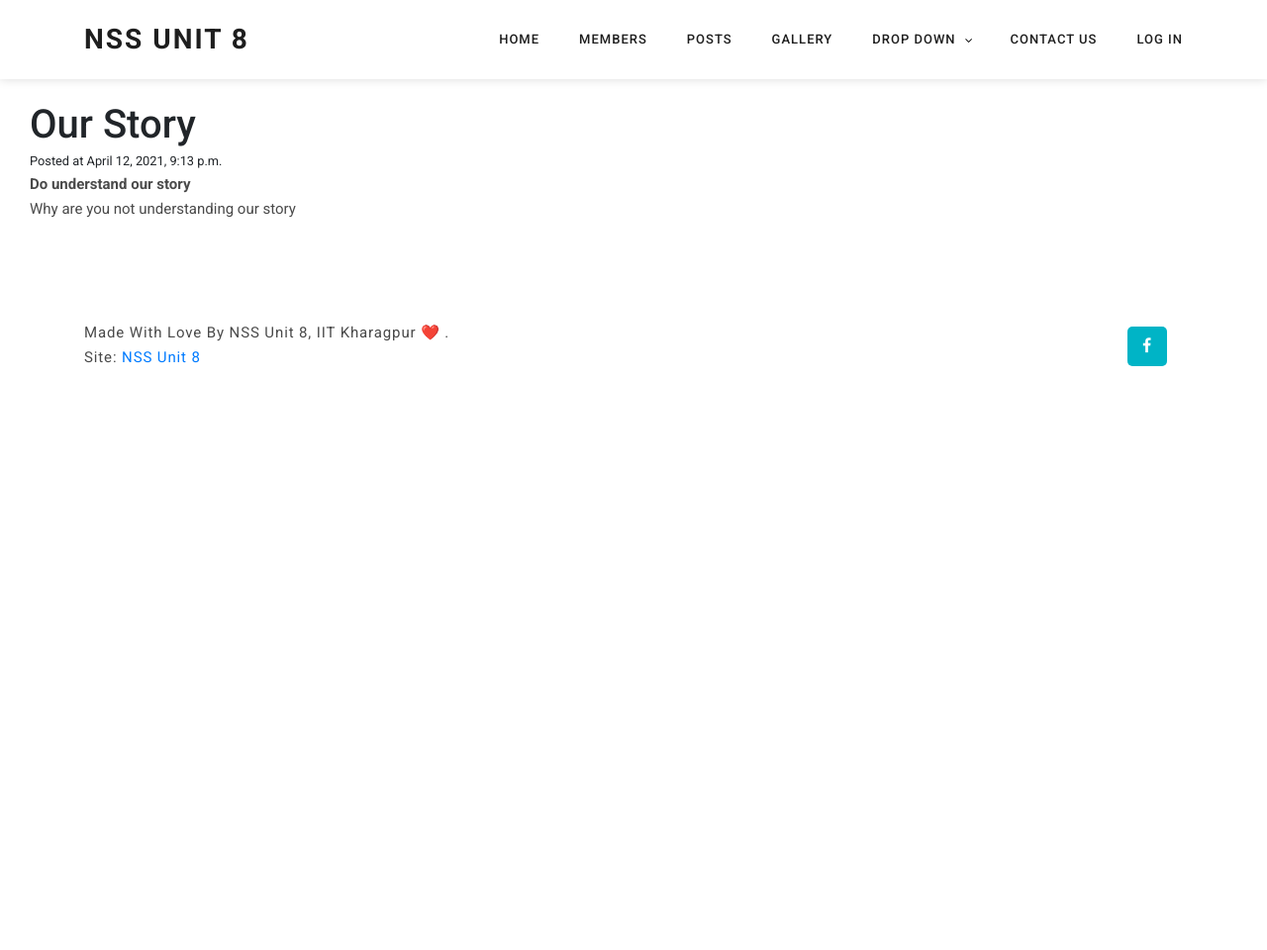
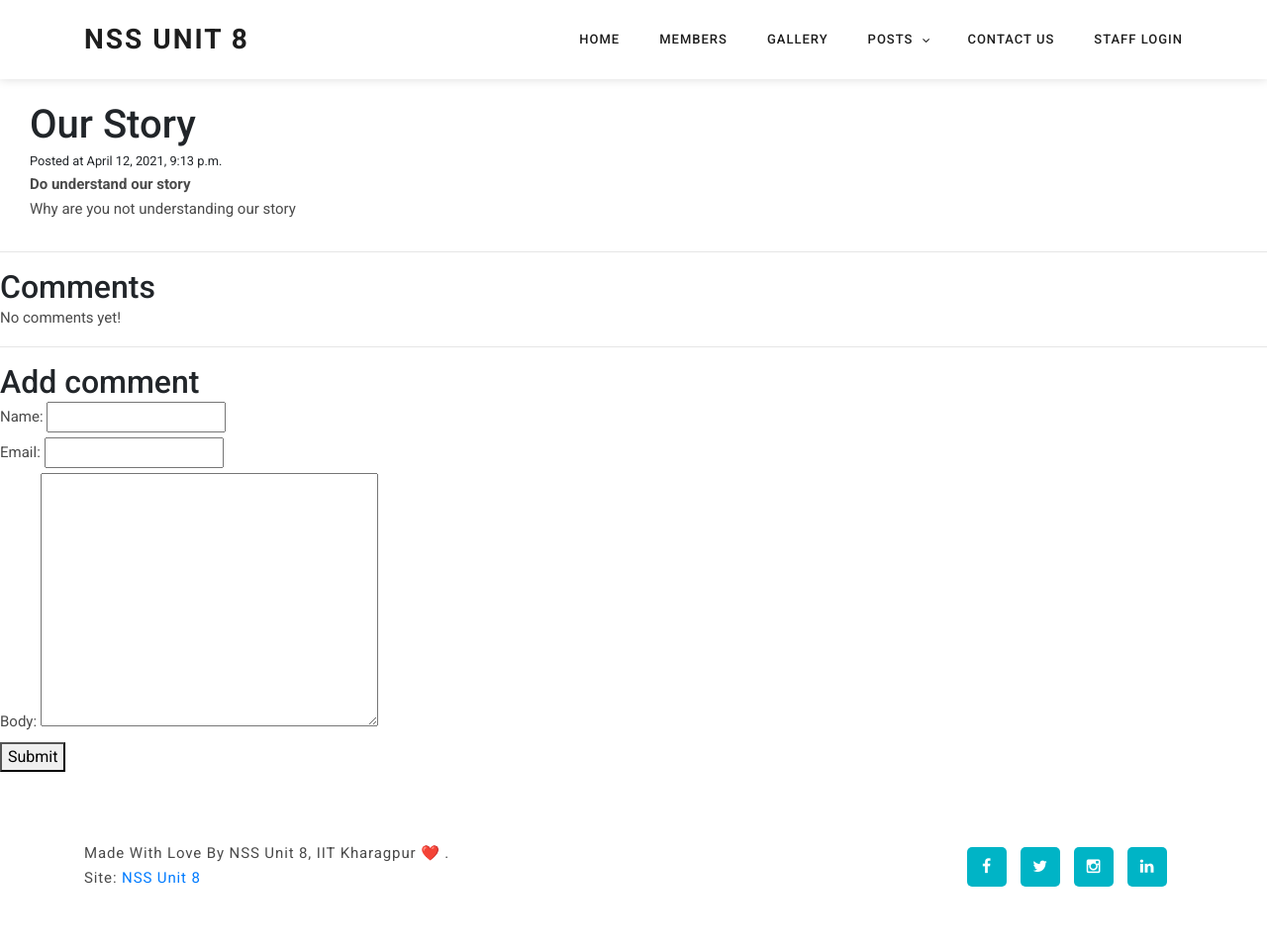
Before and after one commit to devsTudu/nss-unit8, a Django app: page /3/ in a window 1280 px wide. Shown: the whole page at 99% size. Before the commit the page ends 370 px from the top, so only its background shows below. Run offline with Django 3.2, Linux system fonts and the light colour scheme; data comes from the database, SQL or seed files in the repository; both versions use the stored data as it was after the commit; some libraries are stand-ins or nearby versions.

Commit message:
added models for members input and display

```diff
--- a/home/admin.py
+++ b/home/admin.py
@@ -1,6 +1,8 @@
 from django.contrib import admin
 
 # Register your models here.
-from .models import Post
+from .models import Post, Car, Members
 
 admin.site.register(Post)
+admin.site.register(Car)
+admin.site.register(Members)
--- a/home/models.py
+++ b/home/models.py
@@ -11,6 +11,21 @@ class Post(models.Model):
   class Meta:
     ordering = ['-date_added']
 
+class Car(models.Model):
+    name = models.CharField(max_length=255)
+    price = models.DecimalField(max_digits=5, decimal_places=2)
+    photo = models.ImageField(upload_to='cars')
+
+class Members(models.Model):
+    Name = models.CharField(max_length=255)
+    Roll_Number = models.CharField(max_length=9)
+    FB_Handle = models.CharField(max_length=100)
+    Insta_Id = models.CharField(max_length=100)
+    Twitter = models.CharField(max_length=100)
+    LinkedIn = models.CharField(max_length=100)
+    image = models.ImageField(upload_to='MembersPhoto')
+
+
 class Comment(models.Model):
     post = models.ForeignKey(Post, related_name='comments', on_delete=models.CASCADE)
     name = models.CharField(max_length=255)
--- a/home/views.py
+++ b/home/views.py
@@ -1,9 +1,7 @@
 from django.shortcuts import render, HttpResponse,redirect
 
-from .models import Post
-
 from .forms import CommentForm
-from .models import Post
+from .models import Post, Car, Members
 
 def homepage(request):
   posts = Post.objects.all()
@@ -27,7 +25,9 @@ def post_detail(request, slug):
     return render(request, 'readblog.html', {'post': post, 'form': form})
 
 def showgallery(request):
-  return render(request,'gallery.html')
+  objects = Car.objects.all()
+  return render(request,'gallery.html',{'cars':objects})
 
 def seeMembers(request):
-  return render(request,'members.html')
+  members = Members.objects.all()
+  return render(request,'members.html',{'members':members})
--- a/mysite/urls.py
+++ b/mysite/urls.py
@@ -1,11 +1,12 @@
 
 from django.contrib import admin
-from django.urls import path, include
+from django.urls import path
+from . import settings
+from django.contrib.staticfiles.urls import static
+from django.contrib.staticfiles.urls import staticfiles_urlpatterns
 
-from django.views.static import serve
-from django.conf.urls import url
-from django.conf.urls.static import static
-from django.conf import settings
+
+
 
 from home.views import homepage, post_detail, showgallery, seeMembers
 
@@ -15,7 +16,9 @@ urlpatterns = [
     path('gallery/',showgallery,name='NSS Gallery'),
     path('members/',seeMembers,name='NSS Members'),
     path('',homepage,name='NSS Unit 8'),
+
     path('<slug:slug>/', post_detail, name='post_detail'),
-    url(r'^media/(?P<path>.*)$', serve,{'document_root':       settings.MEDIA_ROOT}),
-    url(r'^static/(?P<path>.*)$', serve,{'document_root': settings.STATIC_ROOT}),
 ]
+
+urlpatterns += staticfiles_urlpatterns()
+urlpatterns += static(settings.MEDIA_URL, document_root=settings.MEDIA_ROOT)
--- a/templates/base.html
+++ b/templates/base.html
@@ -1,7 +1,6 @@
 {% load static %}
 <!DOCTYPE html>
 <html lang="en">
-
   <head>
 
     <meta charset="utf-8">
@@ -15,13 +14,7 @@
     <link rel = "icon" href =
         "{% static 'images/slider-icon.png' %}"
         type = "image/x-icon">
-<!--
 
-ART FACTORY
-
-https://templatemo.com/tm-537-art-factory
-
--->
     <!-- Additional CSS Files -->
     <link rel="stylesheet" type="text/css" href="{% static 'css/bootstrap.min.css' %}">
     <link rel="stylesheet" type="text/css" href="{% static 'css/font-awesome.css' %}">
@@ -54,20 +47,19 @@ https://templatemo.com/tm-537-art-factory
                         <!-- ***** Menu Start ***** -->
                         <ul class="nav">
                             <li><a href="https://nss-unit8.devst.repl.co/">Home</a></li>
-                            <li><a href="members">Members</a></li>
-                            <li class="scroll-to-section"><a href="#services">Posts</a></li>
-                            <li><a href="gallery">Gallery</a></li>
+                            <li><a href="/members">Members</a></li>
+                            <li><a href="/gallery">Gallery</a></li>
                             <li class="submenu">
-                                <a href="javascript:;">Drop Down</a>
+                                <a href="javascript:;">Posts</a>
                                 <ul>
-                                    <li><a href="">About Us</a></li>
-                                    <li><a href="">History</a></li>
-                                    <li><a href="">FAQ's</a></li>
-                                    <li><a href="">Blog</a></li>
+                                    <li><a href="">Articles</a></li>
+                                    <li><a href="">Research</a></li>
+                                    <li><a href="">Videos</a></li>
+                                    <li><a href="">Blogs</a></li>
                                 </ul>
                             </li>
                             <li class="scroll-to-section"><a href="#contact-us">Contact Us</a></li>
-                            <li ><a href="/admin">Log In</a></li>
+                            <li ><a href="/admin">Staff Login</a></li>
                         </ul>
                         <a class='menu-trigger'>
                             <span>Menu</span>
@@ -93,6 +85,9 @@ https://templatemo.com/tm-537-art-factory
                 <div class="col-lg-5 col-md-12 col-sm-12">
                     <ul class="social">
                         <li><a href="https://www.facebook.com/nss.iitkgp/"><i class="fa fa-facebook"></i></a></li>
+                        <li><a href="https://www.facebook.com/nss.iitkgp/"><i class="fa fa-twitter"></i></a></li>
+                        <li><a href="https://www.facebook.com/nss.iitkgp/"><i class="fa fa-instagram"></i></a></li>
+                        <li><a href="https://www.facebook.com/nss.iitkgp/"><i class="fa fa-linkedin"></i></a></li>
                     </ul>
                 </div>
             </div>
--- a/templates/gallery.html
+++ b/templates/gallery.html
@@ -6,6 +6,11 @@
   </div>
   <div style="margin: 30px;">
     <h1> some photos and videos here</h1>
+    {% for car in cars %}
+    <h5> {{car.name}} </h5>
+    <p> {{car.price}} </p>
+    <img src="{{car.photo.url}}">
+    {% endfor %}
 
   </div>
 
--- a/templates/readblog.html
+++ b/templates/readblog.html
@@ -11,4 +11,42 @@
     <p> {{ post.body }} </p>
   </div>
 
+
+    <hr>
+
+    <h2 class="subtitle">Comments</h2>
+
+    {% for comment in post.comments.all %}
+        <article class="media">
+            <div class="media-content">
+                <div class="content">
+                    <p>
+                        <strong>{{ comment.name }}</strong> <small>{{ comment.date_added }}</small>
+                        <br>
+                        {{ comment.body }}
+                    </p>
+                </div>
+            </div>
+        </article>
+    {% empty %}
+        <div class="notification">
+            <p>No comments yet!</p>
+        </div>
+    {% endfor %}
+
+    <hr>
+
+    <h2 class="subtitle">Add comment</h2>
+
+    <form method="post" action=".">
+        {% csrf_token %}
+
+        {{ form.as_p }}
+
+        <div class="field">
+            <div class="control">
+                <button class="button is-success">Submit</button>
+            </div>
+        </div>
+    </form>
 {% endblock %}
```
Also changed, not shown: mysite/settings.py (+4 -3 lines), requirements.txt (+1 -16 lines), templates/members.html (+13 -0 lines), db.sqlite3, home/migrations/0003_car.py (added), home/migrations/0004_members.py (added), home/migrations/0005_auto_20210415_1712.py (added), media/MembersPhoto/WhatsApp_Image_2021-04-11_at_16.47.39.jpeg (added), media/cars/WhatsApp_Image_2021-04-11_at_16.47.39.jpeg (added), 1 other file.
